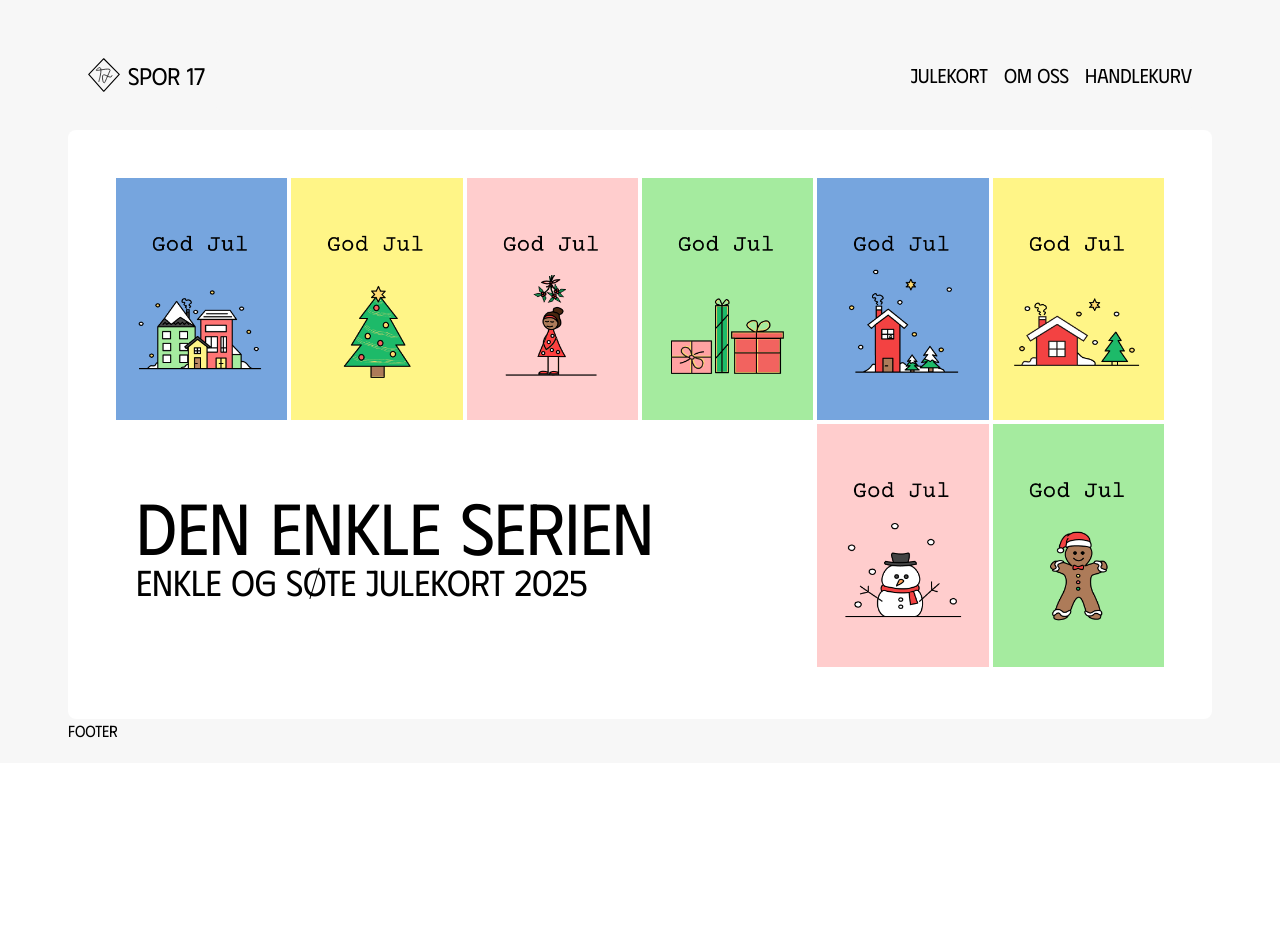
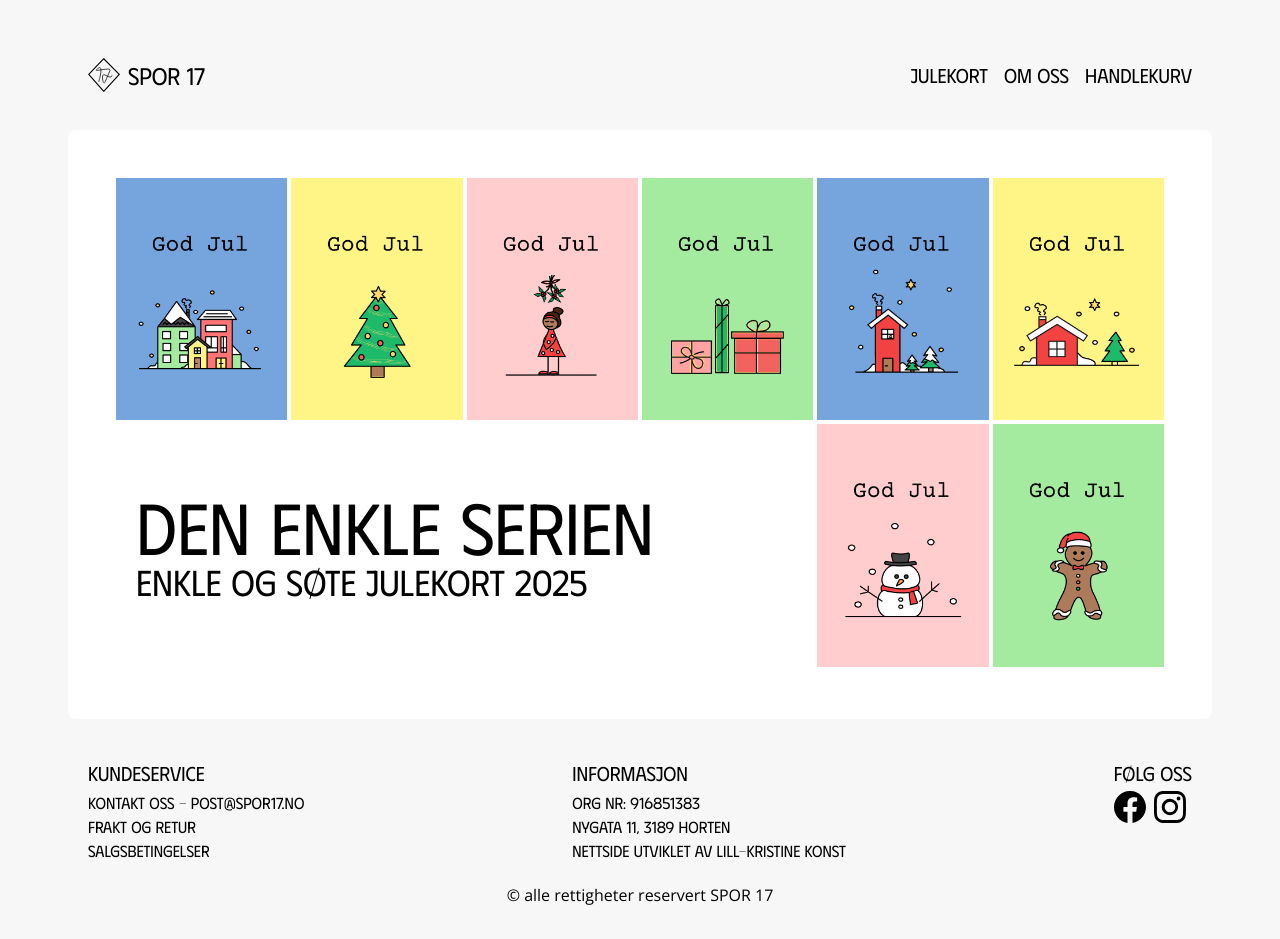
Before and after one commit to LillKonst/spor17, a React (Vite) app: page / in a window 1280 px wide. Before the commit the page ends 800 px from the top, so only its background shows below. Built offline with nearby package versions, Linux system fonts and the light colour scheme; no server answers.

Commit message:
made the footer information and styles, but missing links

```diff
--- a/src/components/Layout/Footer/Footer.tsx
+++ b/src/components/Layout/Footer/Footer.tsx
@@ -1,7 +1,38 @@
 export default function Footer() {
   return(
-    <div>
-      Footer
+    <div className="flex flex-col gap-5 items-center pt-10 pb-3 px-5 w-full">
+      <div className="flex flex-col md:flex-row w-full justify-between gap-5">
+      <div>
+        <h2 className="text-xl mb-1">Kundeservice</h2>
+        <h3>kontakt oss - post@spor17.no</h3>
+        <h3>Frakt og retur</h3>
+        <h3>Salgsbetingelser</h3>
+      </div>
+
+      <div>
+        <h2 className="text-xl mb-1">Informasjon</h2>
+        <h3>ORG NR: 916851383</h3>
+        <h3>Nygata 11, 3189 Horten</h3>
+        <h3>Nettside utviklet av Lill-Kristine Konst</h3>
+      </div>
+
+      <div>
+        <h2 className="text-xl mb-1">Følg oss</h2>
+        <div className="flex gap-2 ">
+          <svg xmlns="http://www.w3.org/2000/svg" width="32" height="32" fill="currentColor" className="bi bi-facebook" viewBox="0 0 16 16">
+            <path d="M16 8.049c0-4.446-3.582-8.05-8-8.05C3.58 0-.002 3.603-.002 8.05c0 4.017 2.926 7.347 6.75 7.951v-5.625h-2.03V8.05H6.75V6.275c0-2.017 1.195-3.131 3.022-3.131.876 0 1.791.157 1.791.157v1.98h-1.009c-.993 0-1.303.621-1.303 1.258v1.51h2.218l-.354 2.326H9.25V16c3.824-.604 6.75-3.934 6.75-7.951"/>
+          </svg>
+          <svg xmlns="http://www.w3.org/2000/svg" width="32" height="32" fill="currentColor" className="bi bi-instagram" viewBox="0 0 16 16">
+            <path d="M8 0C5.829 0 5.556.01 4.703.048 3.85.088 3.269.222 2.76.42a3.9 3.9 0 0 0-1.417.923A3.9 3.9 0 0 0 .42 2.76C.222 3.268.087 3.85.048 4.7.01 5.555 0 5.827 0 8.001c0 2.172.01 2.444.048 3.297.04.852.174 1.433.372 1.942.205.526.478.972.923 1.417.444.445.89.719 1.416.923.51.198 1.09.333 1.942.372C5.555 15.99 5.827 16 8 16s2.444-.01 3.298-.048c.851-.04 1.434-.174 1.943-.372a3.9 3.9 0 0 0 1.416-.923c.445-.445.718-.891.923-1.417.197-.509.332-1.09.372-1.942C15.99 10.445 16 10.173 16 8s-.01-2.445-.048-3.299c-.04-.851-.175-1.433-.372-1.941a3.9 3.9 0 0 0-.923-1.417A3.9 3.9 0 0 0 13.24.42c-.51-.198-1.092-.333-1.943-.372C10.443.01 10.172 0 7.998 0zm-.717 1.442h.718c2.136 0 2.389.007 3.232.046.78.035 1.204.166 1.486.275.373.145.64.319.92.599s.453.546.598.92c.11.281.24.705.275 1.485.039.843.047 1.096.047 3.231s-.008 2.389-.047 3.232c-.035.78-.166 1.203-.275 1.485a2.5 2.5 0 0 1-.599.919c-.28.28-.546.453-.92.598-.28.11-.704.24-1.485.276-.843.038-1.096.047-3.232.047s-2.39-.009-3.233-.047c-.78-.036-1.203-.166-1.485-.276a2.5 2.5 0 0 1-.92-.598 2.5 2.5 0 0 1-.6-.92c-.109-.281-.24-.705-.275-1.485-.038-.843-.046-1.096-.046-3.233s.008-2.388.046-3.231c.036-.78.166-1.204.276-1.486.145-.373.319-.64.599-.92s.546-.453.92-.598c.282-.11.705-.24 1.485-.276.738-.034 1.024-.044 2.515-.045zm4.988 1.328a.96.96 0 1 0 0 1.92.96.96 0 0 0 0-1.92m-4.27 1.122a4.109 4.109 0 1 0 0 8.217 4.109 4.109 0 0 0 0-8.217m0 1.441a2.667 2.667 0 1 1 0 5.334 2.667 2.667 0 0 1 0-5.334"/>
+          </svg>
+        </div>
+      </div>
+      </div>
+
+      <div className="">
+        <p>© alle rettigheter reservert SPOR 17</p>
+      </div>
+
     </div>
   );
 }
--- a/src/components/Layout/Header/Header.tsx
+++ b/src/components/Layout/Header/Header.tsx
@@ -35,7 +35,7 @@ export default function Header() {
   }, []);
 
   return (
-    <div className="p-5 flex items-center justify-between">
+    <div className="p-5 flex items-center justify-between relative">
       <Link to="" className="flex items-center gap-2 text-2xl w-[145px]">
       <img src={logo} alt="Spor 17 logo" className="w-8"/> spor 17
       </Link>
@@ -44,9 +44,11 @@ export default function Header() {
           <button
             ref={buttonRef}
             onClick={toggleMenu}
-            className="text-md p-2 mt-3 text-black font-semibold"
+            className="text-md p-2 mt-3 text-black font-semibold rounded-lg bg-white shadow-lg relative z-50"
           >
-            MENU
+            <svg xmlns="http://www.w3.org/2000/svg" width="40" height="40" fill="currentColor" className="bi bi-list" viewBox="0 0 16 16">
+                <path fill-rule="evenodd" d="M2.5 12a.5.5 0 0 1 .5-.5h10a.5.5 0 0 1 0 1H3a.5.5 0 0 1-.5-.5m0-4a.5.5 0 0 1 .5-.5h10a.5.5 0 0 1 0 1H3a.5.5 0 0 1-.5-.5m0-4a.5.5 0 0 1 .5-.5h10a.5.5 0 0 1 0 1H3a.5.5 0 0 1-.5-.5"/>
+            </svg>
           </button>
         </div>
 
@@ -57,7 +59,7 @@ export default function Header() {
           } absolute md:static top-[77px] left-50 right-0 h-screen md:h-[70px] p-5 md:p-0
                        rounded
                      bg-background md:w-full md:justify-end
-                      md:space-x-4 `}
+                      md:space-x-4 z-40`}
         >
 
       <nav className="md:self-center">
```
